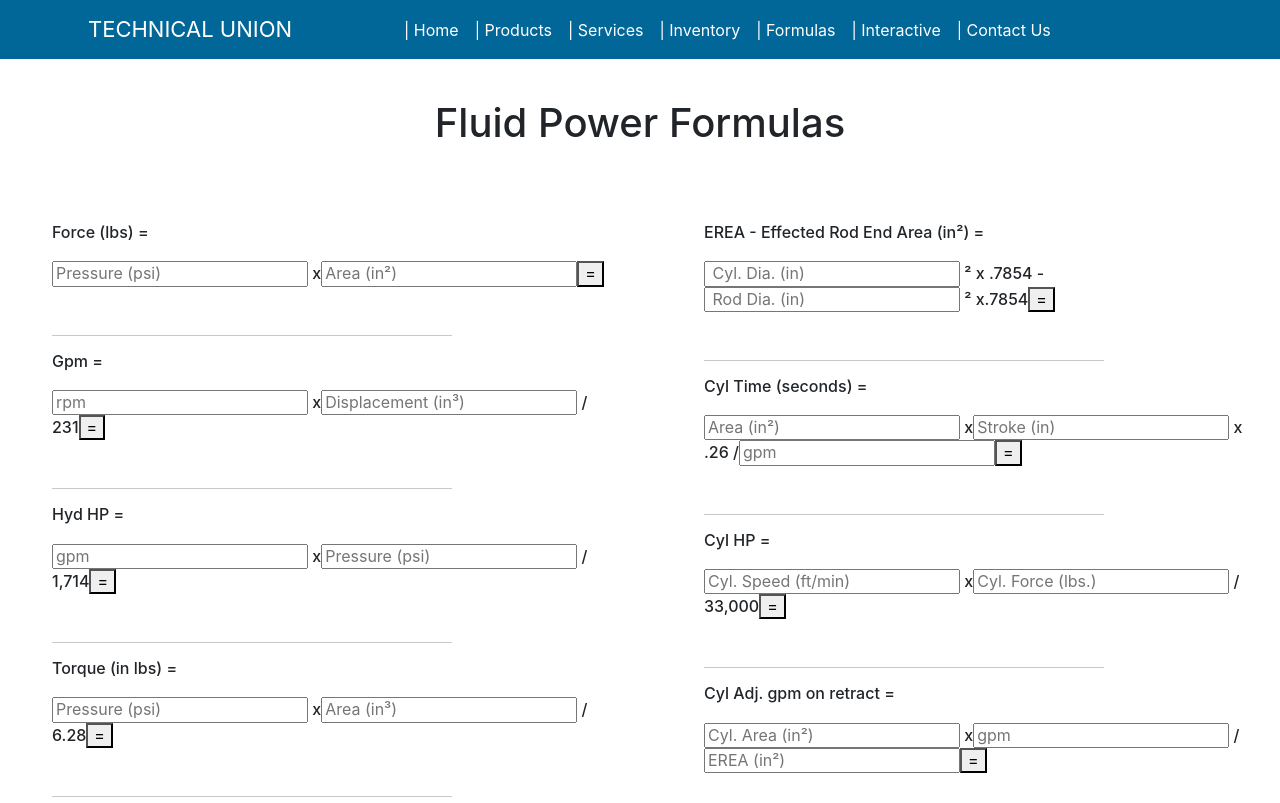
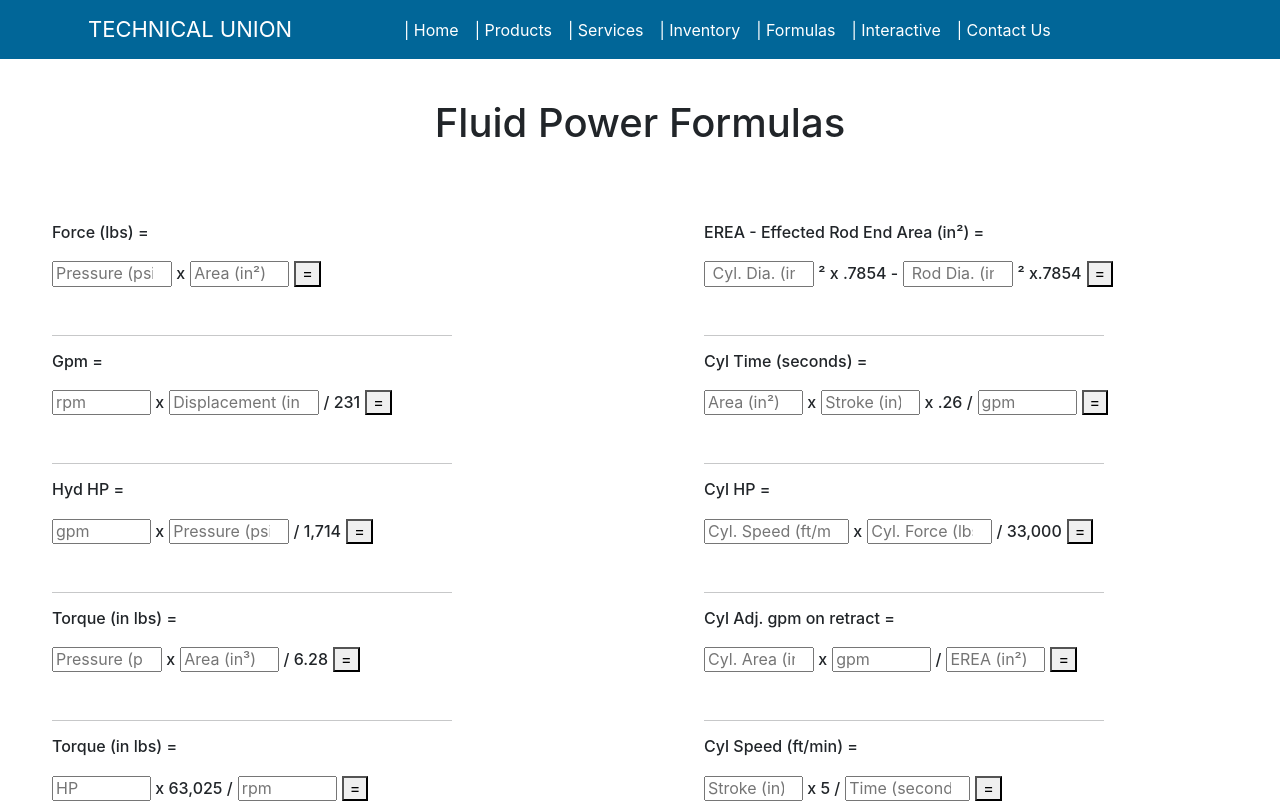
Before and after one commit to ZichKoding/elindo, a React (Create React App) app in the folder client/: page /Formulas in a window 1280 px wide. Shown: the top 803 px of the page. Built offline with nearby package versions, Linux system fonts and the light colour scheme.

Commit message:
formulas' css now fixed.

```diff
--- a/client/src/App.css
+++ b/client/src/App.css
@@ -509,3 +509,135 @@
   margin-bottom: 20px
 }
 /* Inventory End */
+
+/* Formula beginning */
+/* Force (lbs) = */
+#pressure1 {
+  width: 120px;
+}
+#area1 {
+  width: 99px;
+  margin: 0px 5px;
+}
+
+/* Gpm =  */
+#rpm2 {
+  width: 99px;
+}
+#displacement2 {
+  width: 150px;
+  margin-left: 5px;
+}
+#equals2 {
+  margin-left: 5px;
+}
+
+/* Hyd HP =  */
+#gpm3 {
+  width: 99px;
+}
+#psi3 {
+  width: 120px;
+  margin-left: 5px;
+}
+#equals3 {
+  margin-left: 5px;
+}
+
+/* Torque (in lbs) =  */
+#psi4 {
+  width: 110px;
+}
+#area4 {
+  width: 99px;
+  margin-left: 5px;
+}
+#equals4 {
+  margin-left: 5px;
+}
+
+/* Torque (in lbs) =  */
+#hp5 {
+  width: 99px;
+}
+#rpm5 {
+  width: 99px;
+  margin: 0px 5px;
+}
+
+/* Cylinder area (in²) = */
+#dia6 {
+  width: 110px;
+}
+#equals6 {
+  margin: 5px;
+}
+
+/* EREA - Effected Rod End Area (in²) =  */
+#dia12 {
+  width: 110px;
+}
+#rod12 {
+  width: 110px;
+  margin-left: 5px;
+}
+#equals12 {
+  margin-left: 5px;
+}
+
+/* Cyl Time (seconds) = */
+#area7 {
+  width: 99px;
+}
+#stroke7 {
+  width: 99px;
+  margin-left: 5px;
+}
+#gpm7 {
+  width: 99px;
+  margin: 0px 5px;
+}
+
+/* Cyl HP = */
+#cylSpeed8 {
+  width: 145px;
+}
+#cylForce8 {
+  width: 125px;
+  margin-left: 5px;
+}
+#equals8 {
+  margin-left: 5px;
+}
+
+/* Cyl Adj. gpm on retract = */
+#cylArea9 {
+  width: 110px;
+}
+#gpm9 {
+  width: 99px;
+  margin-left: 5px;
+}
+#erea9 {
+  width: 99px;
+  margin: 0px 5px;
+}
+
+/* Cyl Speed (ft/min) = */
+#stroke10 {
+  width: 99px;
+}
+#time10 {
+  width: 125px;
+  margin: 0px 5px;
+}
+
+/* Cyl Speed (ft/min) = */
+#gpm11 {
+  width: 99px;
+}
+#area11{
+  width: 110px;
+  margin: 0px 5px;
+}
+/* Formula end */
```
Also changed, not shown: client/src/pages/Formulas.js (+0 -25 lines), 1 other file (tests, documents, lock files or other folders).
